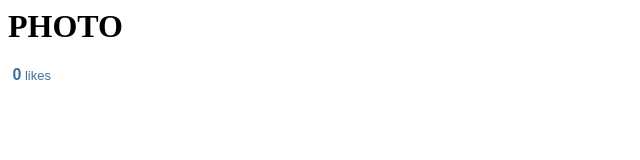
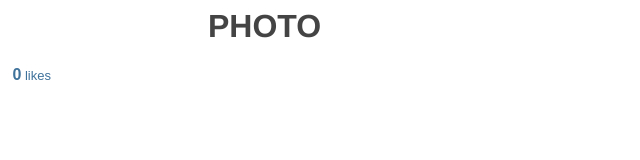
Before and after one commit to Instagrum/instagrum.github.io, a plain HTML site: page index.html in a window 1280 px wide. Shown: the whole page, without its empty margins (0-640 px from the left). Drawn offline with Linux system fonts and the light colour scheme.

Commit message:
padding fix

```diff
--- a/style.css
+++ b/style.css
@@ -4,6 +4,8 @@ body {
 
 }
 #header {
-	font-family: helvetica
+	font-family: helvetica;
 	color: #444;
+	font-weight: bold;
+	padding-left: 200px
 }
```
